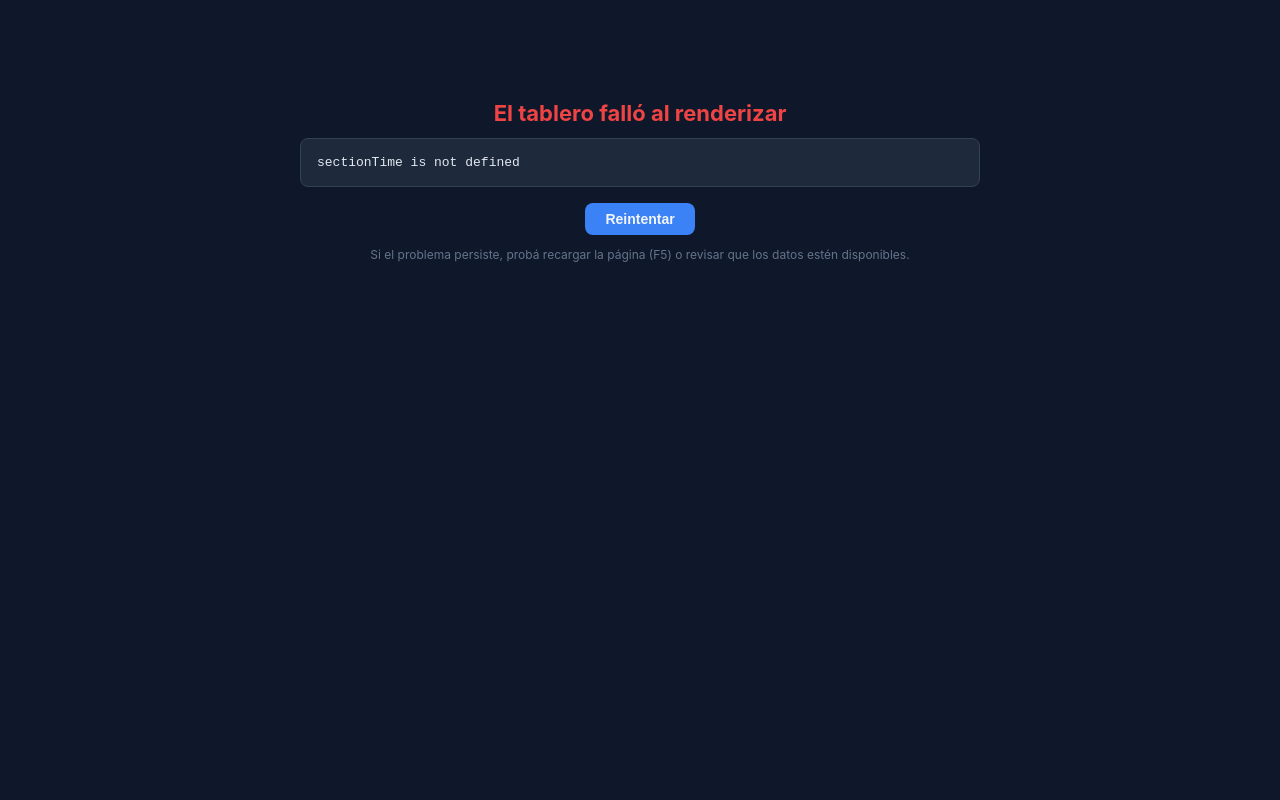
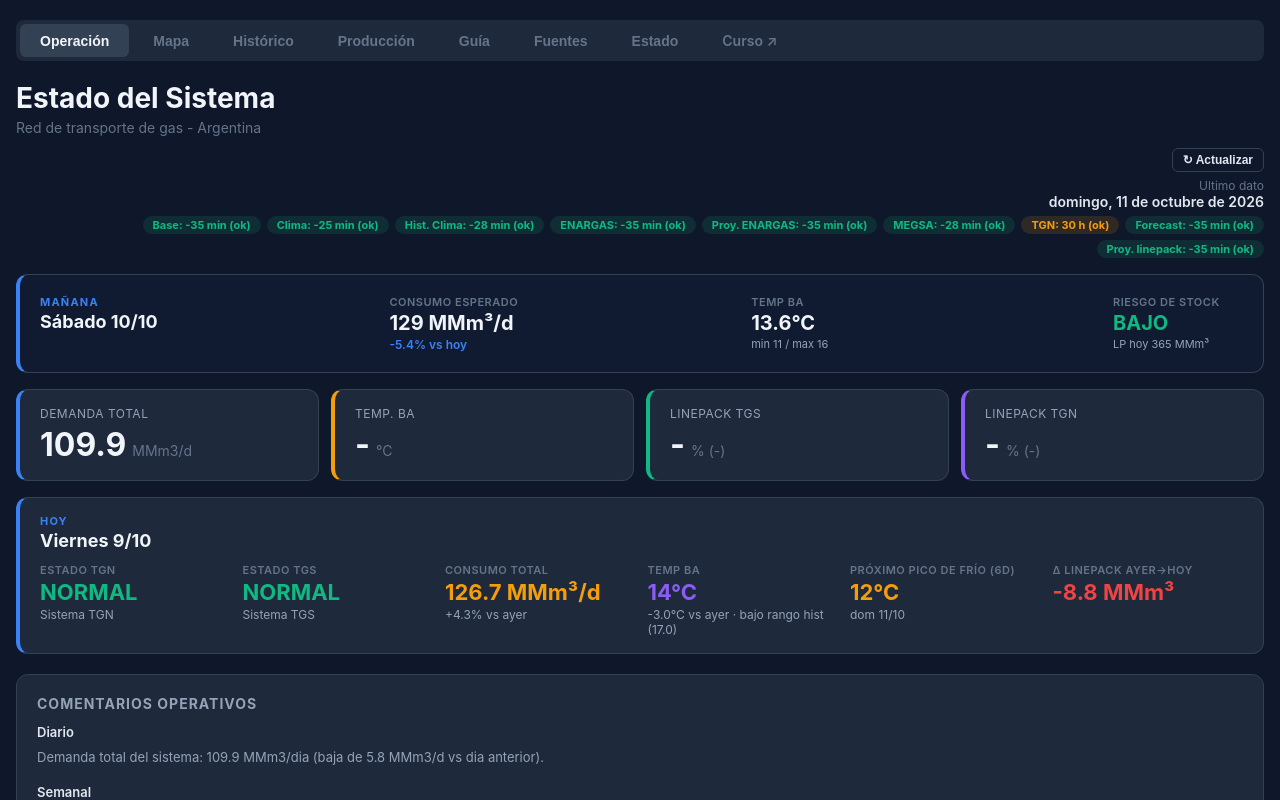
Before and after one commit to RodrigoManassero/estado-sistema-gas-rodrigo, a React (Vite) app: page / in a window 1280 px wide. Shown: the top 800 px of the page. Built offline with nearby package versions, Linux system fonts and the light colour scheme.

Commit message:
Fix header style for Linepack TGS + TGN section

```diff
--- a/src/components/OperacionPage.tsx
+++ b/src/components/OperacionPage.tsx
@@ -311,7 +311,7 @@ export default function OperacionPage() {
           <InjectionsChart data={injectionsData} allDates={visibleDates} />
         </div>
         <div style={card}>
-          <h3 style={sectionTime}>Linepack TGS + TGN (MMm³)</h3>
+          <h3 style={sectionTitle}>Linepack TGS + TGN (MMm³)</h3>
           <LinepackChart
             data={valid}
             etgsRows={etgsState.data ?? []}
```
